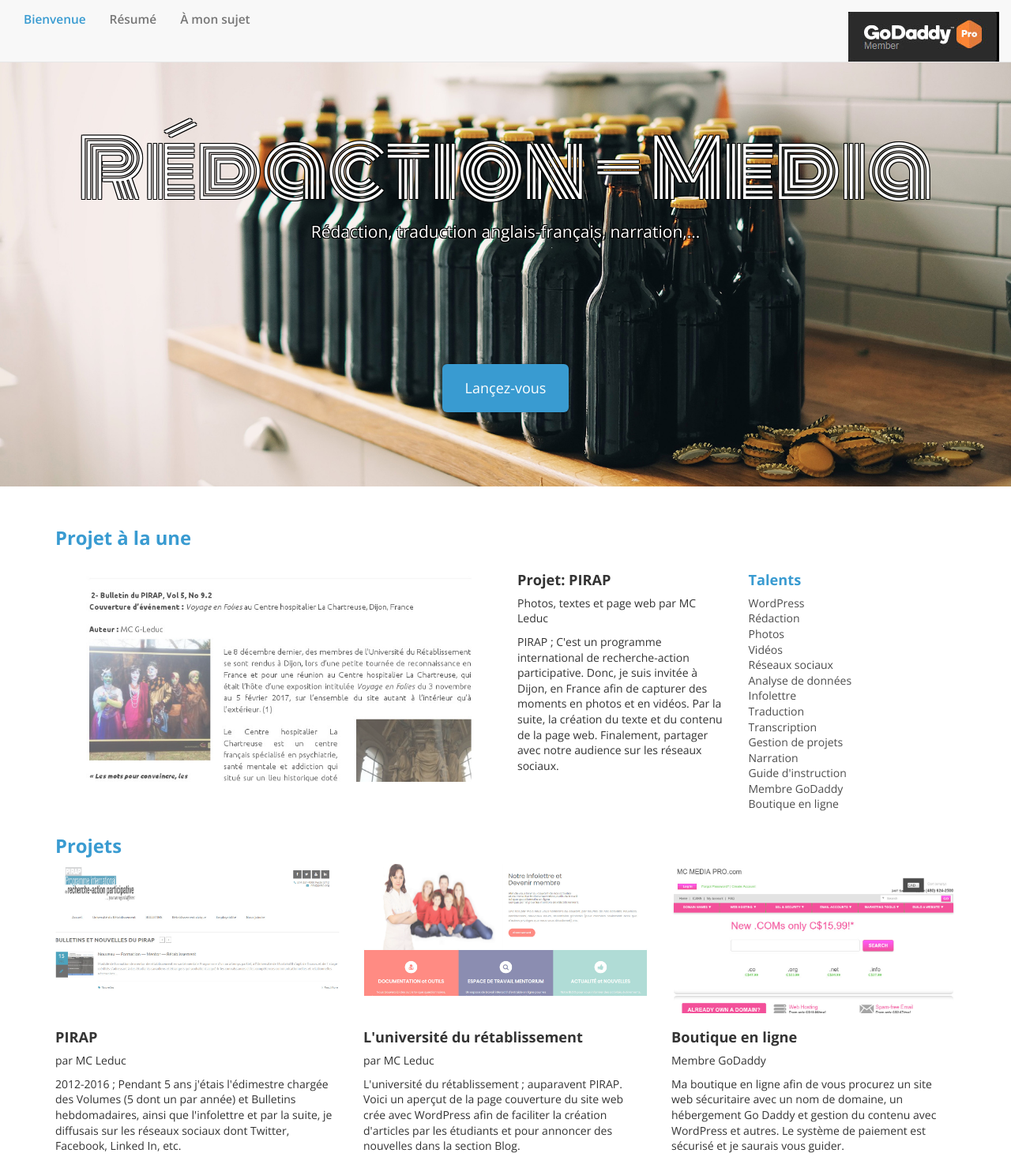
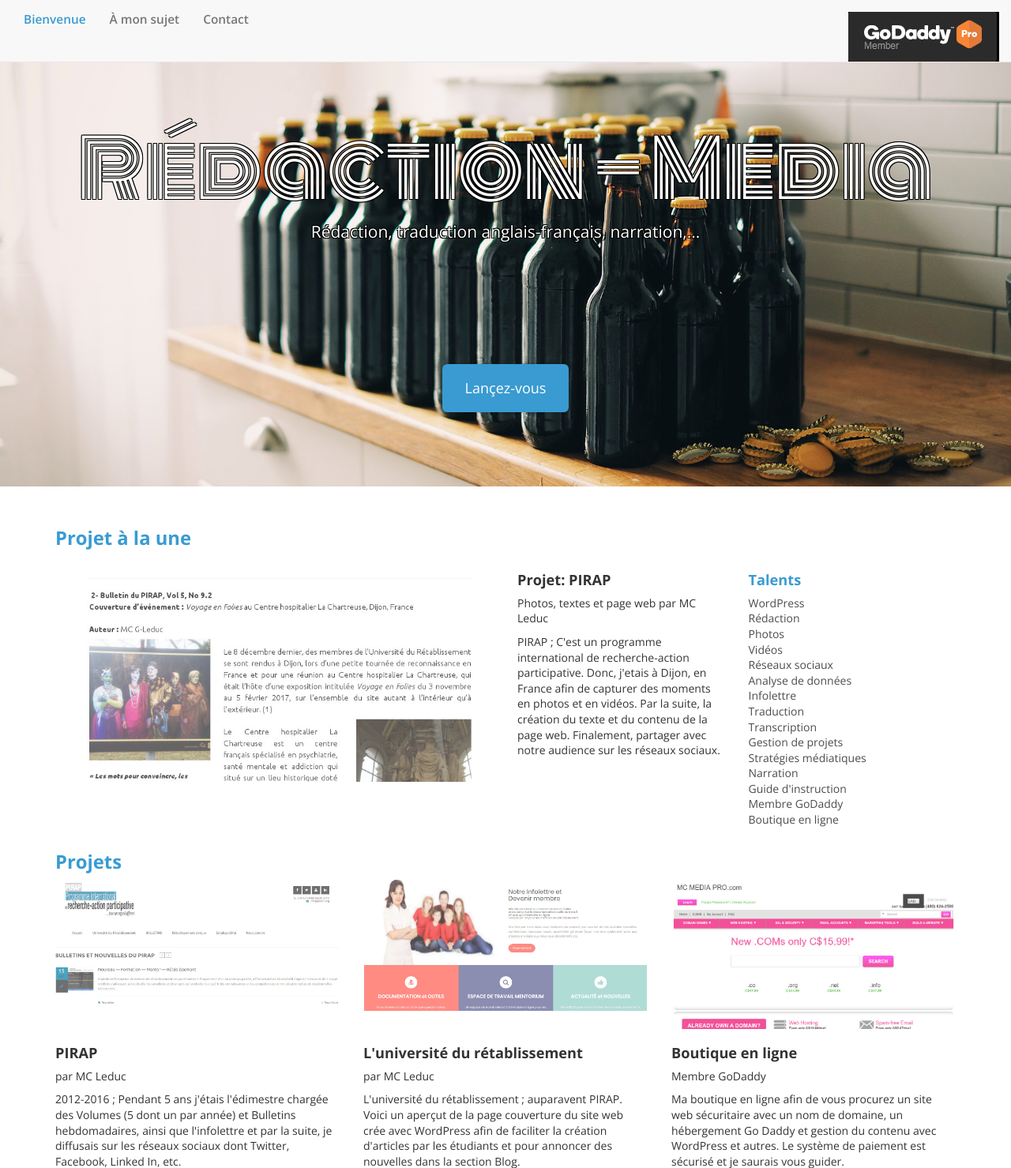
Before and after one commit to MCMEDIAPRO/mcmedia, a plain HTML site: page index.html in a window 1280 px wide. Shown: the top 1479 px of the page at 79% size. Drawn offline with nearby package versions, Linux system fonts and the light colour scheme.

Commit message:
fixed stuff linked WP

```diff
--- a/index.html
+++ b/index.html
@@ -27,8 +27,8 @@
     <div class="container-fluid">
       <ul class="nav navbar-nav">
         <li class="active"><a href="#">Bienvenue</a></li>
-        <li><a href="#">Résumé</a></li>
-        <li><a href="#">À mon sujet</a></li>
+        <li><a href="http://mcmediapro.com/a-mon-sujet/">À mon sujet</a></li>
+        <li><a href="http://mcmediapro.com/contact/">Contact</a></li>
       </ul>
       <img class="navbar-brand navbar-right collapse navbar-collapse" src="ressources/images/pro-logo.jpg">
     </div>
@@ -62,7 +62,7 @@
     </div>
   </div>
   <div class="relative-wrapper">
-    <a href="#" class="btn btn-primary btn-lg cta">Lançez-vous</a>
+    <a href="http://mcmediapro.com/contact/" class="btn btn-primary btn-lg cta">Lançez-vous</a>
   </div>
 
   <!-- Featured Project -->
@@ -80,7 +80,7 @@
         <h3>Projet: PIRAP</h3>
         <p>Photos, textes et page web par MC Leduc</p>
         <p>PIRAP ; C'est un programme international de recherche-action participative.
-           Donc, je suis invitée à Dijon, en France afin de capturer des moments en photos et en vidéos.
+           Donc, j'etais à Dijon, en France afin de capturer des moments en photos et en vidéos.
            Par la suite, la création du texte et du contenu de la page web.
            Finalement, partager avec notre audience sur les réseaux sociaux.</p>
       </div>
@@ -97,6 +97,7 @@
           <li>Traduction</li>
           <li>Transcription</li>
           <li>Gestion de projets</li>
+        <li>  Stratégies médiatiques</li>
           <li>Narration</li>
           <li>Guide d'instruction</li>
           <li>Membre GoDaddy</li>
@@ -151,7 +152,7 @@
   <div class="container-fluid help">
     <strong>POUR VOS BESOINS STRATÉGIQUES MÉDIATIQUES EN LIGNE…</strong>
     <p>Pour créer selon vos besoins un site web adapté à votre entreprise et votre budget.</p>
-    <a href="#" class="btn btn-primary btn-lg">Plus d'info</a>
+    <a href="http://mcmediapro.com/contact/" class="btn btn-primary btn-lg">Plus d'info</a>
   </div>
 </body>
 </html>
```
